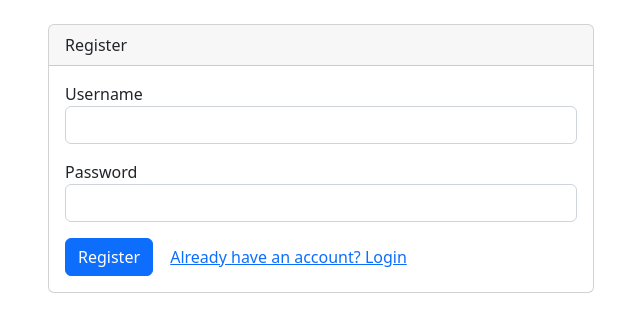
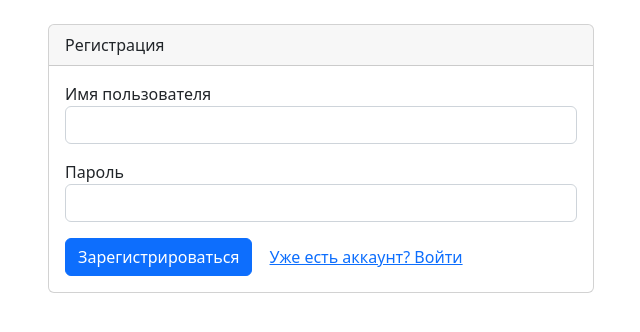
Before and after one commit to bzww323/personal_financial_tracker, a Flask app: page /register in a window 1280 px wide. Shown: the part 56-388 px from the top of the page, without its empty margins (319-959 px from the left). Run offline with Flask 3, Linux system fonts and the light colour scheme; some libraries are stand-ins or nearby versions.

Commit message:
Update register.html

```diff
--- a/templates/register.html
+++ b/templates/register.html
@@ -3,19 +3,19 @@
 <div class="row justify-content-center">
     <div class="col-md-6">
         <div class="card">
-            <div class="card-header">Register</div>
+            <div class="card-header">Регистрация</div>
             <div class="card-body">
                 <form method="POST">
                     <div class="mb-3">
-                        <label>Username</label>
+                        <label>Имя пользователя</label>
                         <input type="text" name="username" class="form-control" required>
                     </div>
                     <div class="mb-3">
-                        <label>Password</label>
+                        <label>Пароль</label>
                         <input type="password" name="password" class="form-control" required>
                     </div>
-                    <button type="submit" class="btn btn-primary">Register</button>
-                    <a href="{{ url_for('login') }}" class="btn btn-link">Already have an account? Login</a>
+                    <button type="submit" class="btn btn-primary">Зарегистрироваться</button>
+                    <a href="{{ url_for('login') }}" class="btn btn-link">Уже есть аккаунт? Войти</a>
                 </form>
             </div>
         </div>
```
